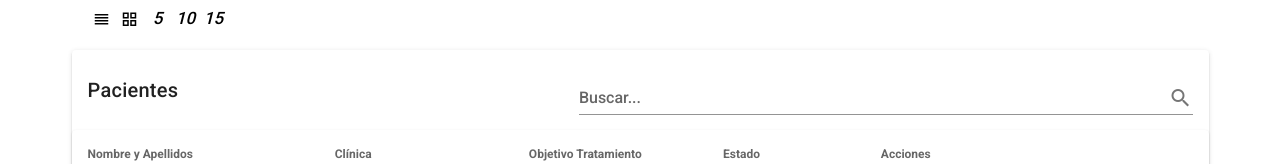
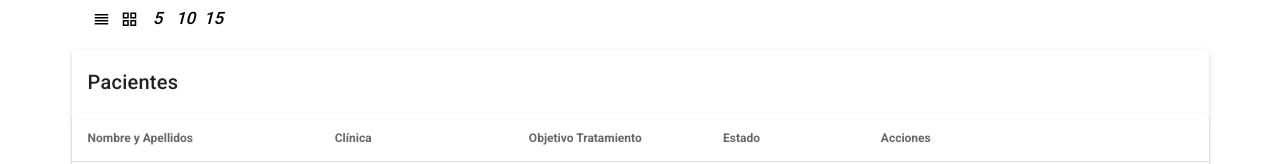
Before and after one commit to angelzarza/Vue-pruebaTecnica, a Vue app: page / in a window 1280 px wide. Shown: the part 352-516 px from the top of the page. Built offline with nearby package versions, Linux system fonts and the light colour scheme.

Commit message:
Input OK

```diff
--- a/src/components/CardList.vue
+++ b/src/components/CardList.vue
@@ -41,13 +41,13 @@
       <v-card-title>
         Pacientes
         <v-spacer></v-spacer>
-        <v-text-field
+        <!-- <v-text-field
           v-model="search"
           append-icon="mdi-magnify"
           label="Buscar..."
           single-line
           hide-details
-        ></v-text-field>
+        ></v-text-field> -->
       </v-card-title>
       <v-data-table
         :headers="headers"
@@ -85,6 +85,12 @@ import usersData from "../assets/json/pacientes.json";
 
 export default {
   name: "CardList",
+
+  // Creamos la prop para :search
+  props: {
+    search: String,
+  },
+
   data() {
     return {
       // Variable para la paginacion
@@ -94,8 +100,6 @@ export default {
       // Variable para el numero de elementos por defecto en la lista
       itemsPerPage: 10,
 
-      // Variable para la directiva del buscador en el formulario
-      search: "",
       // Asignamos el json a la variable users
       users: usersData,
 
--- a/src/components/Search.vue
+++ b/src/components/Search.vue
@@ -1,11 +1,12 @@
 <template>
-  <v-form>
+  <v-form @submit.prevent>
     <v-text-field
       outlined
       filled
       append-icon="mdi-magnify"
       color="blue"
       placeholder="Buscar..."
+      @input="$emit('updateSearch', $event)"
     ></v-text-field>
   </v-form>
 </template>
--- a/src/views/List.vue
+++ b/src/views/List.vue
@@ -14,7 +14,7 @@
       </v-col>
 
       <v-col cols="6">
-        <Search />
+        <Search @updateSearch="searchText = $event" />
       </v-col>
     </v-row>
 
@@ -27,7 +27,7 @@
 
     <v-row>
       <v-col cols="12">
-        <CardList />
+        <CardList :search="searchText" />
       </v-col>
     </v-row>
   </v-container>
@@ -43,6 +43,11 @@ import CardList from "../components/CardList";
 export default {
   name: "List",
 
+  data: () => ({
+    // Variable que se comunica con el :search de la tabla CardList
+    searchText: "",
+  }),
+
   components: {
     Search,
     ButtonNew,
```
Also changed, not shown: src/router/index.js (+0 -9 lines).
